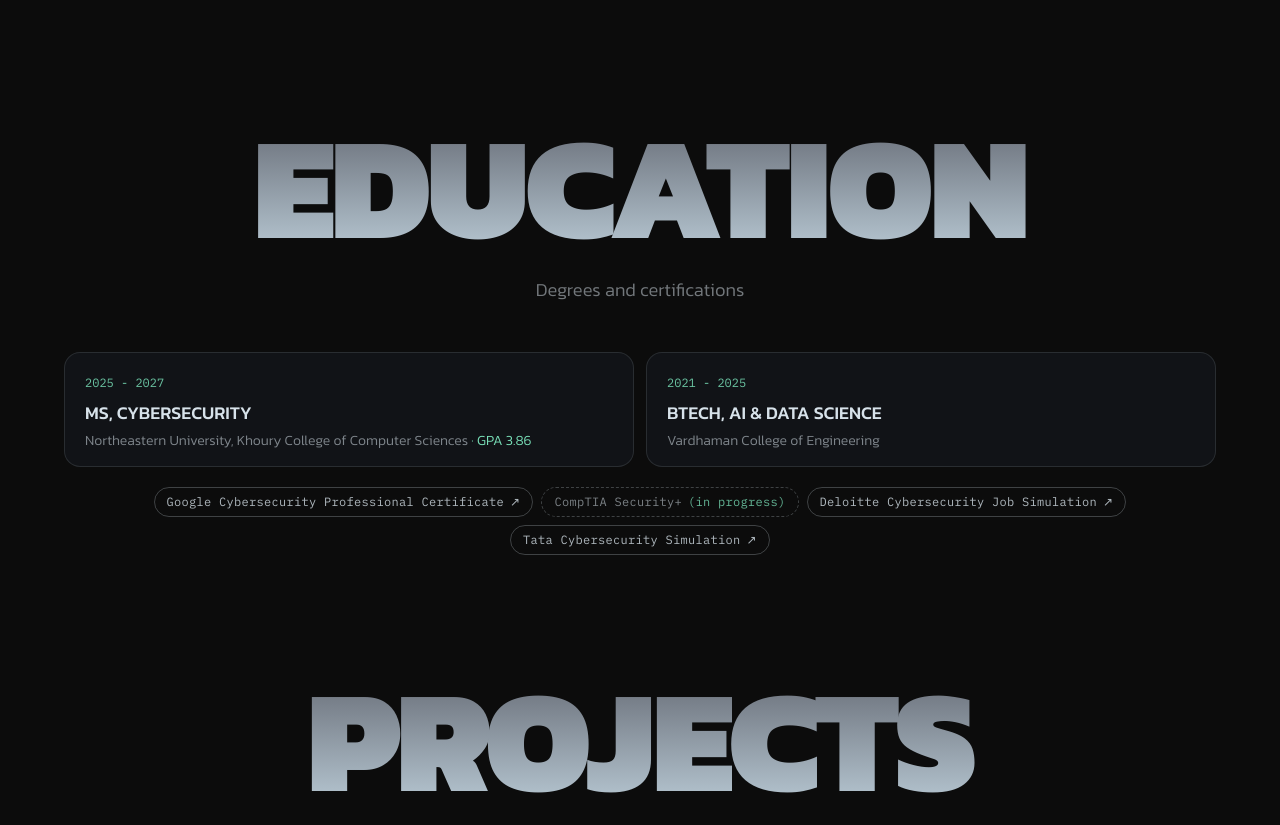
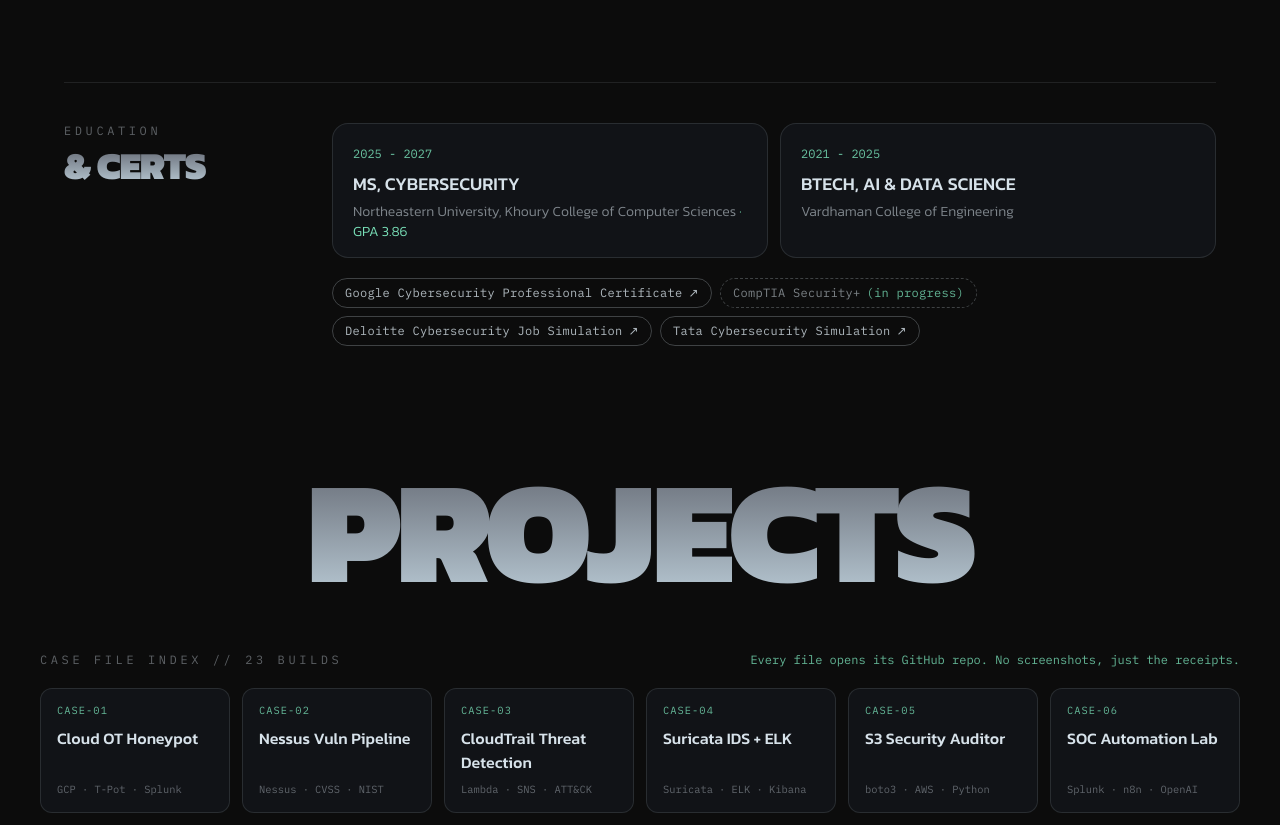
Before and after one commit to ronankongala/portfolio, a React (Vite) app: page / in a window 1280 px wide. Shown: the part 3160-3985 px from the top of the page. Built offline with nearby package versions, Linux system fonts and the light colour scheme.

Commit message:
Revert "Give Education a full-size section heading"
This reverts commit 86bd1d86faef745593d2039816043dd5e49e21fa.

```diff
--- a/src/sections/EducationSection.tsx
+++ b/src/sections/EducationSection.tsx
@@ -6,22 +6,16 @@ const PILL =
 
 export default function EducationSection() {
   return (
-    <section id="education" className="px-5 sm:px-8 md:px-10 pt-8 pb-20 sm:pb-24">
-      <div className="max-w-6xl mx-auto">
-        <FadeIn
-          as="h2"
-          y={40}
-          className="hero-heading font-black uppercase leading-none tracking-tight text-center mb-4"
-          style={{ fontSize: 'clamp(2.85rem, 11.4vw, 152px)' }}
-        >
-          Education
-        </FadeIn>
-        <FadeIn
-          delay={0.1}
-          className="text-center text-[#D7E2EA]/50 font-light mb-10 sm:mb-12"
-          style={{ fontSize: 'clamp(0.9rem, 1.6vw, 1.15rem)' }}
-        >
-          Degrees and certifications
+    <section id="education" className="px-5 sm:px-8 md:px-10 pb-20 sm:pb-24">
+      <div className="max-w-6xl mx-auto grid grid-cols-1 md:grid-cols-[220px_1fr] gap-4 md:gap-12 border-t border-[#D7E2EA]/10 pt-10">
+        <FadeIn y={20}>
+          <p className="font-mono text-xs tracking-[0.3em] text-[#D7E2EA]/40 uppercase">Education</p>
+          <h2
+            className="hero-heading font-black uppercase leading-none tracking-tight mt-2 whitespace-nowrap"
+            style={{ fontSize: 'clamp(1.8rem, 3vw, 2.4rem)' }}
+          >
+            & Certs
+          </h2>
         </FadeIn>
 
         <div className="flex flex-col gap-5">
@@ -43,7 +37,7 @@ export default function EducationSection() {
           </div>
 
           <FadeIn delay={0.15} y={16}>
-            <ul className="flex flex-wrap justify-center gap-2">
+            <ul className="flex flex-wrap gap-2">
               {CERTIFICATIONS.map((c) => (
                 <li key={c.name}>
                   {c.href ? (
```
